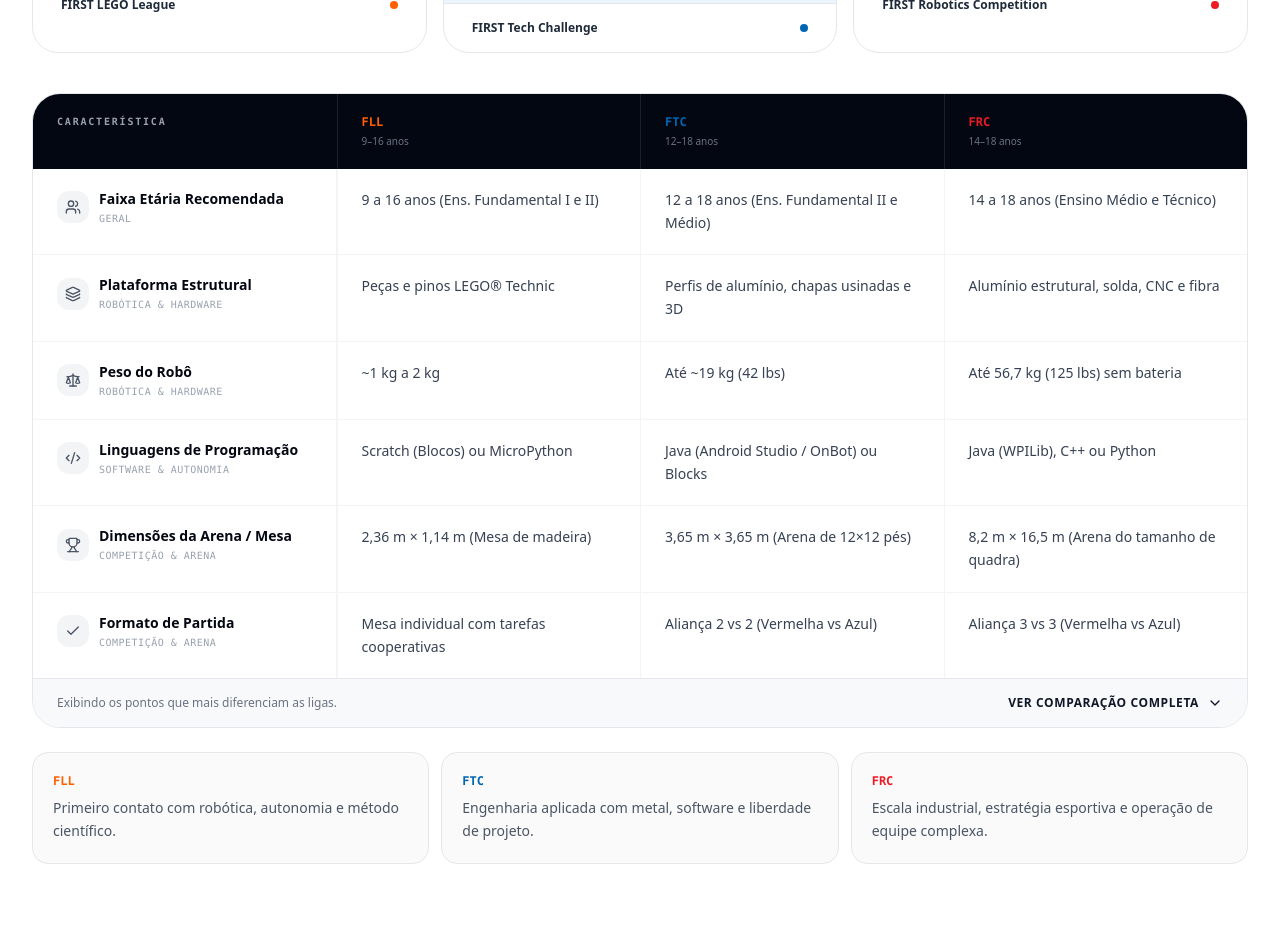
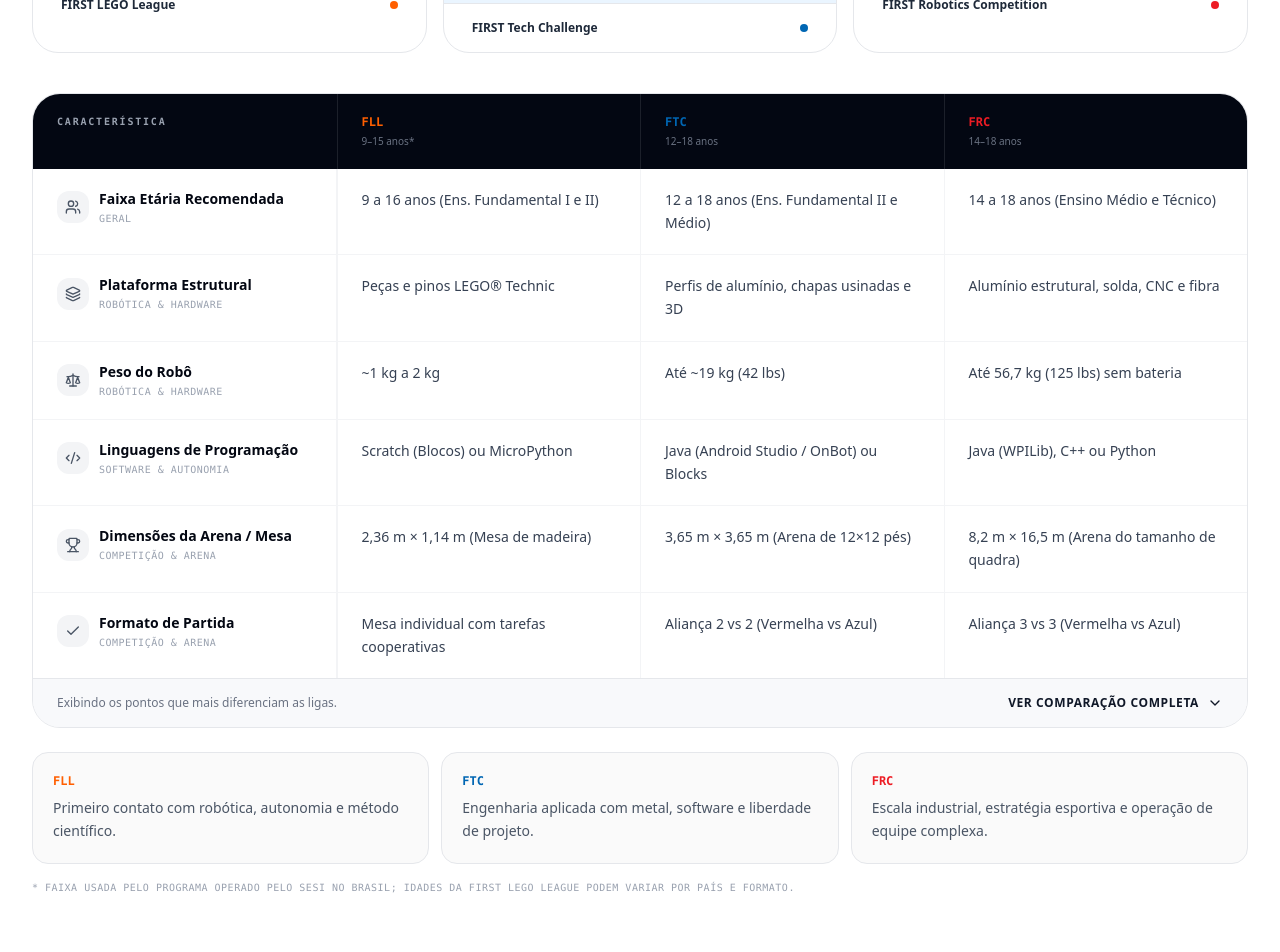
Before and after one commit to caastro-kng/FIRST, a React (Vite) app: page / in a window 1280 px wide. Shown: the part 4660-5612 px from the top of the page. Built offline with nearby package versions, Linux system fonts and the light colour scheme.

Commit message:
Align FLL age label with Brazil program

```diff
--- a/src/components/ComparisonMatrix.tsx
+++ b/src/components/ComparisonMatrix.tsx
@@ -7,7 +7,7 @@ const LEAGUES = [
     key: 'fll' as const,
     name: 'FLL',
     fullName: 'FIRST LEGO League',
-    age: '9–16 anos',
+    age: '9–15 anos*',
     level: 'Entrada',
     headline: 'LEGO + CIÊNCIA',
     description: 'A porta de entrada para construir, programar e resolver problemas reais com criatividade.',
@@ -180,6 +180,10 @@ export const ComparisonMatrix: React.FC = () => {
             </div>
           ))}
         </div>
+
+        <p className="mt-4 text-[10px] font-mono uppercase tracking-wider text-gray-400">
+          * Faixa usada pelo programa operado pelo SESI no Brasil; idades da FIRST LEGO League podem variar por país e formato.
+        </p>
       </div>
     </section>
   );
```
